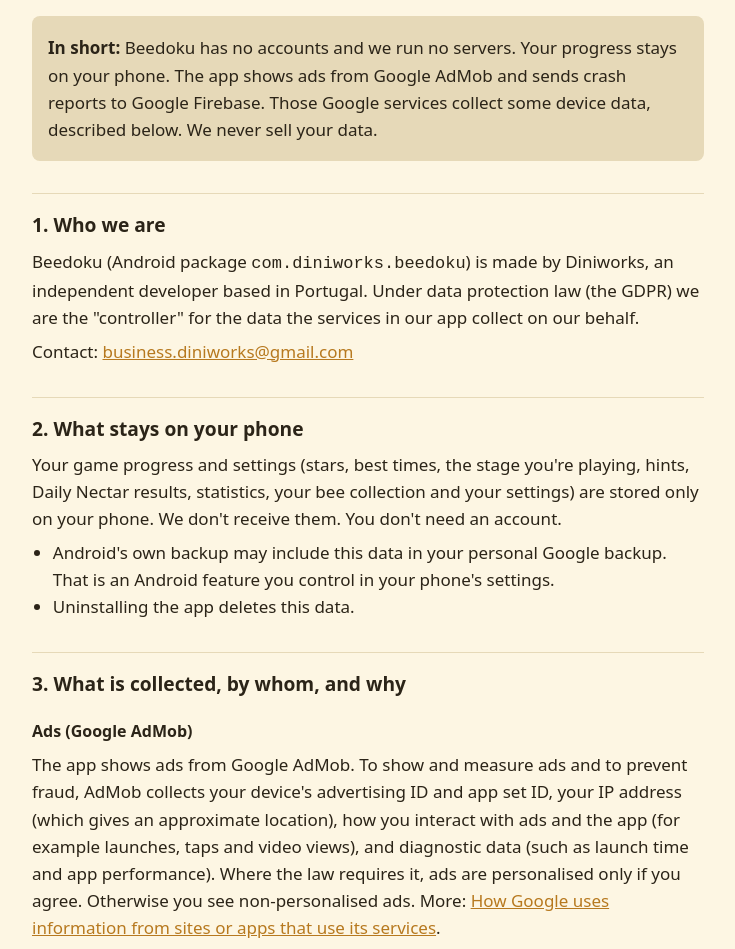
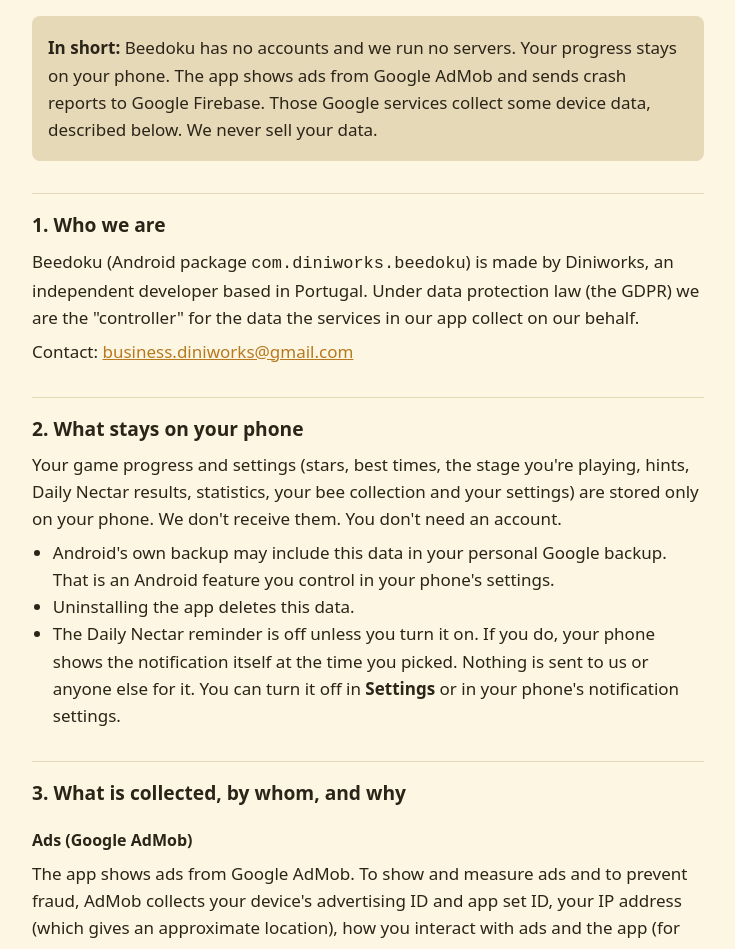
Before and after one commit to Gandini/Gandini.github.io, a plain HTML site: page beedoku-privacy/index.html in a window 1280 px wide. Shown: the part 93-1042 px from the top of the page, without its empty margins (272-1007 px from the left). Drawn offline with Linux system fonts and the light colour scheme.

Commit message:
Update index.html

```diff
--- a/beedoku-privacy/index.html
+++ b/beedoku-privacy/index.html
@@ -49,6 +49,9 @@ don't need an account.</p>
   <li>Android's own backup may include this data in your personal Google backup. That is an Android feature you
       control in your phone's settings.</li>
   <li>Uninstalling the app deletes this data.</li>
+  <li>The Daily Nectar reminder is off unless you turn it on. If you do, your phone shows the notification
+      itself at the time you picked. Nothing is sent to us or anyone else for it. You can turn it off in
+      <strong>Settings</strong> or in your phone's notification settings.</li>
 </ul>
 
 <h2>3. What is collected, by whom, and why</h2>
```
